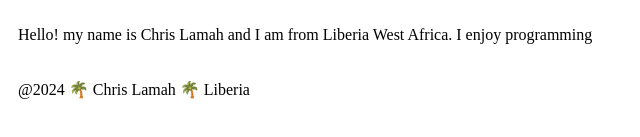
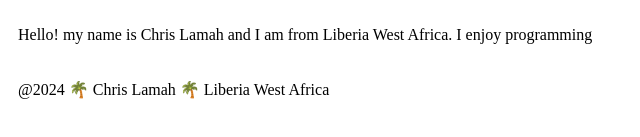
Before and after one commit to Chrislamah/wdd130, a plain HTML site: page index.html in a window 1280 px wide. Shown: the part 587-724 px from the top of the page, 0-640 px from the left. Drawn offline with Linux system fonts and the light colour scheme.

Commit message:
made a comment

```diff
--- a/index.html
+++ b/index.html
@@ -22,7 +22,7 @@
 
     </main>
     <footer>
-        <p>@2024  🌴 Chris Lamah 🌴 Liberia</p>
+        <p>@2024  🌴 Chris Lamah 🌴 Liberia West Africa</p>
 
     </footer>
 
```
